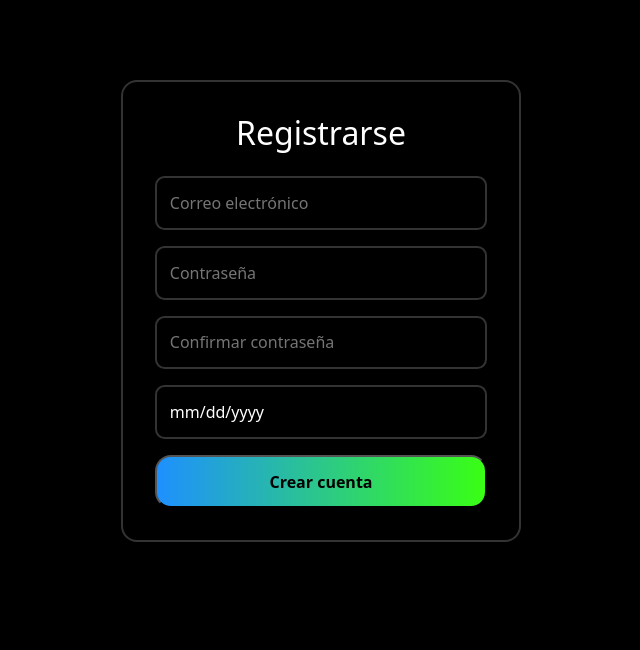
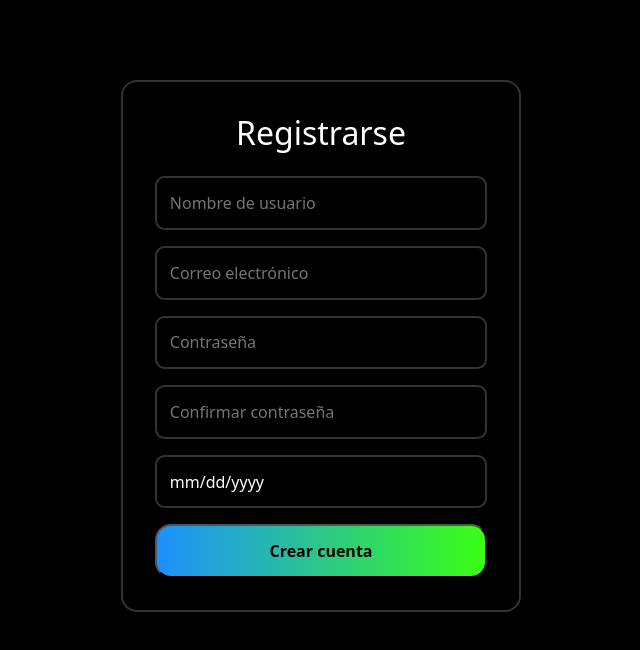
Before and after one commit to ZapMeow/Proyect_Coso_1, a React (Vite) app: page /session in a window 1280 px wide. Shown: the top 650 px of the page, without its empty margins (319-959 px from the left). Built offline with nearby package versions, Linux system fonts and the light colour scheme.

Commit message:
add usernames

```diff
--- a/src/components/AuthForm.jsx
+++ b/src/components/AuthForm.jsx
@@ -4,6 +4,7 @@ import { useState } from 'react';
 function AuthForm({ mode = 'login', onAuth }) {
 
   const [email, setEmail] = useState('');
+  const [username, setUsername] = useState('');
   const [password, setPassword] = useState('');
   const [birthDate, setBirthDate] = useState('');
   const [error, setError] = useState('');
@@ -46,26 +47,31 @@ function AuthForm({ mode = 'login', onAuth }) {
       }
 
       if (users[email]) {
-        setError('El usuario ya existe.');
+        setError('El correo ya esta registrado.');
         return;
       }
 
-        if (password !== confirmPassword) {
+      if (password !== confirmPassword) {
         setError('Las contraseñas no coinciden.');
         return;
       }
 
+      const usernameUsed = Object.values(users).some(p => p.username === username);
+      if (usernameUsed) {
+        setError('El nombre de usuario ya está ocupado');
+        return;
+      }
 
       const typeUser = getUserType(email);
 
-      users[email] = { password, birthDate, typeUser };
+      users[email] = { username, password, birthDate, typeUser };
       localStorage.setItem('users', JSON.stringify(users));
 
       setUserType(typeUser);
       onAuth(email);
 
     } else {
-      if (!users[email] || users[email].password !== password) {
+      if (!users[email] || users[email].username !== username ||users[email].password !== password) {
         setError('Credenciales incorrectas.');
         return;
       }
@@ -77,6 +83,15 @@ function AuthForm({ mode = 'login', onAuth }) {
     <div className="auth-container">
       <h2>{isRegister ? 'Registrarse' : 'Iniciar Sesión'}</h2>
       <form className="auth-form" onSubmit={submit}>
+
+        <input
+          type="text"
+          placeholder="Nombre de usuario"
+          value={username}
+          onChange={(e) => setUsername(e.target.value)}
+          required
+        />
+
         <input
           type="email"
           placeholder="Correo electrónico"
--- a/src/components/FakeDates.jsx
+++ b/src/components/FakeDates.jsx
@@ -4,6 +4,7 @@ import ChairImage from '../assets/products/silla_aplastada.png';
 import MouseImage from '../assets/products/mouse.png';
 import MousepadImage from '../assets/products/mousepad.png';
 import JimboPlushImage from '../assets/products/jimboplush.png';
+import SteanDeckImage from '../assets/products/steamdeck.png';
 
 // puedes agregar más imágenes luego
 
@@ -71,7 +72,7 @@ export const FakeDates = [
     description: "Consola portátil de alto rendimiento para jugar tus títulos de Steam en cualquier lugar.",
     category: "console",
     rating: 9,
-    image: "https://i.pinimg.com/236x/35/db/a9/35dba9e5de0bdca31c0d88365e714f28.jpg",
+    image: SteanDeckImage,
   },
   {
     title: "HyperX Cloud II",
```
Also changed, not shown: src/assets/products/steamdeck.png (added).
